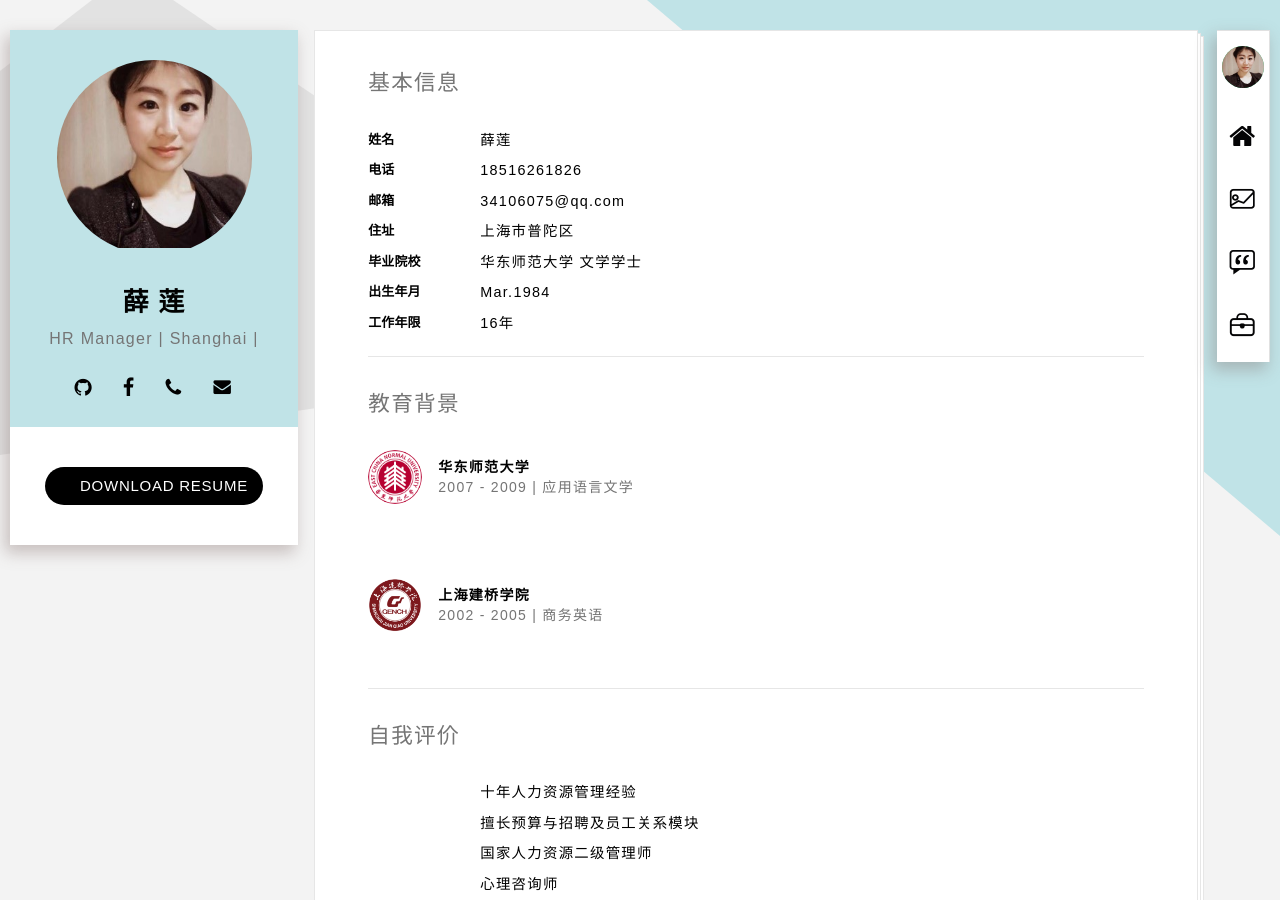
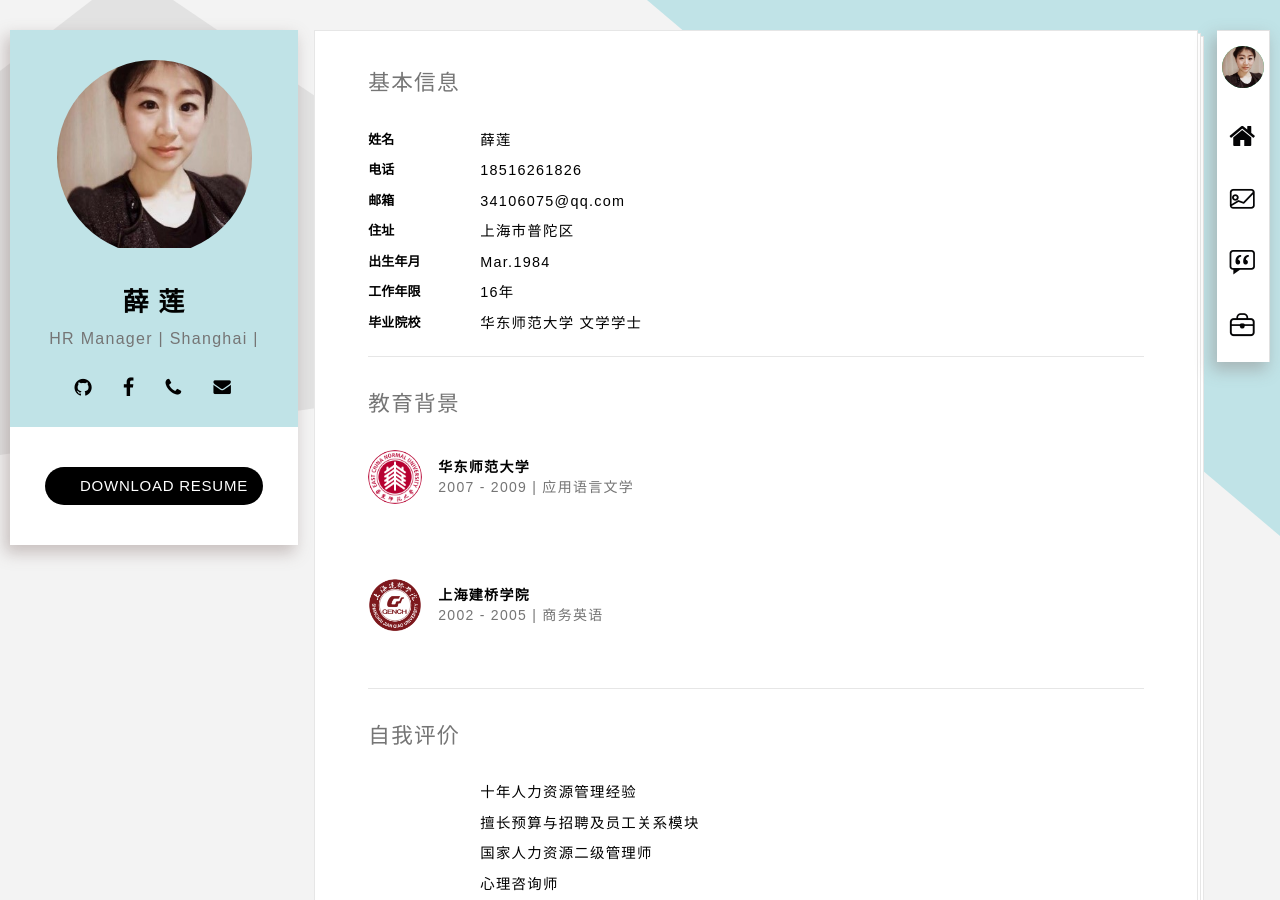
Before and after one commit to sherry0520/sherry0520.github.io, a Jekyll site: the page built from index.html, in a window 1280 px wide and 900 px high. Built offline with Jekyll 4.4.1, drawn with Linux system fonts in a browser that asks for light colours; some web fonts are replaced.

Commit message:
Update resumer_01-basic.html

```diff
--- a/_includes/resumer_01-basic.html
+++ b/_includes/resumer_01-basic.html
@@ -17,14 +17,14 @@
                 <dt class="text-upper">住址</dt>
                 <dd>上海市普陀区</dd>
 
-                <dt class="text-upper">毕业院校</dt>
-                <dd>华东师范大学 文学学士</dd>
-
                 <dt class="text-upper">出生年月</dt>
                 <dd>Mar.1984</dd>
 
                 <dt class="text-upper">工作年限</dt>
                 <dd>16年</dd>
+
+                <dt class="text-upper">毕业院校</dt>
+                <dd>华东师范大学 文学学士</dd>
 
             </dl>
         </div><!-- .col-sm-6 -->
```
